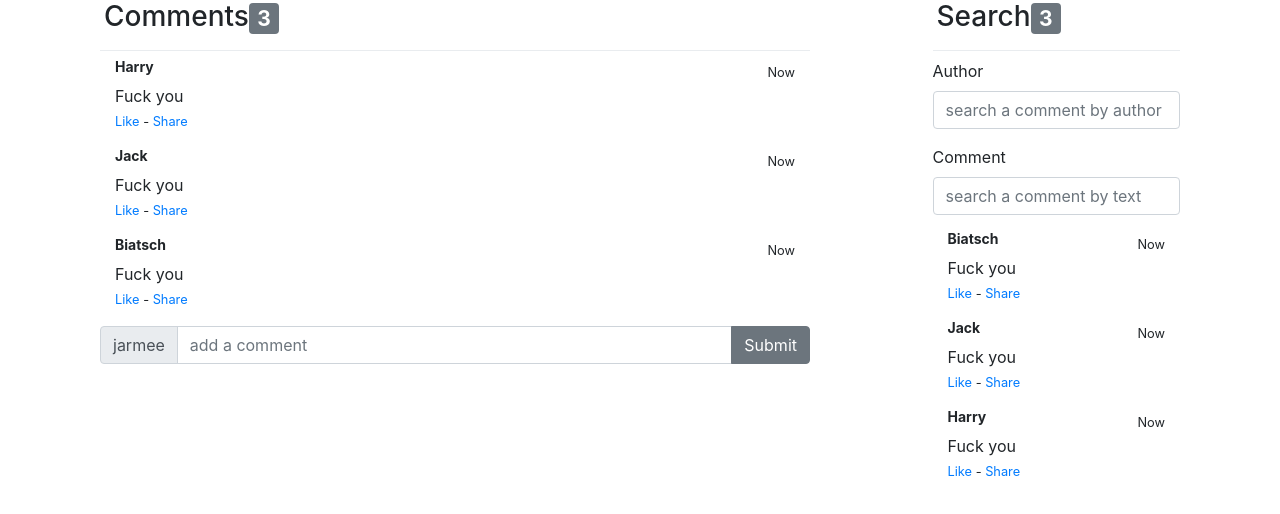
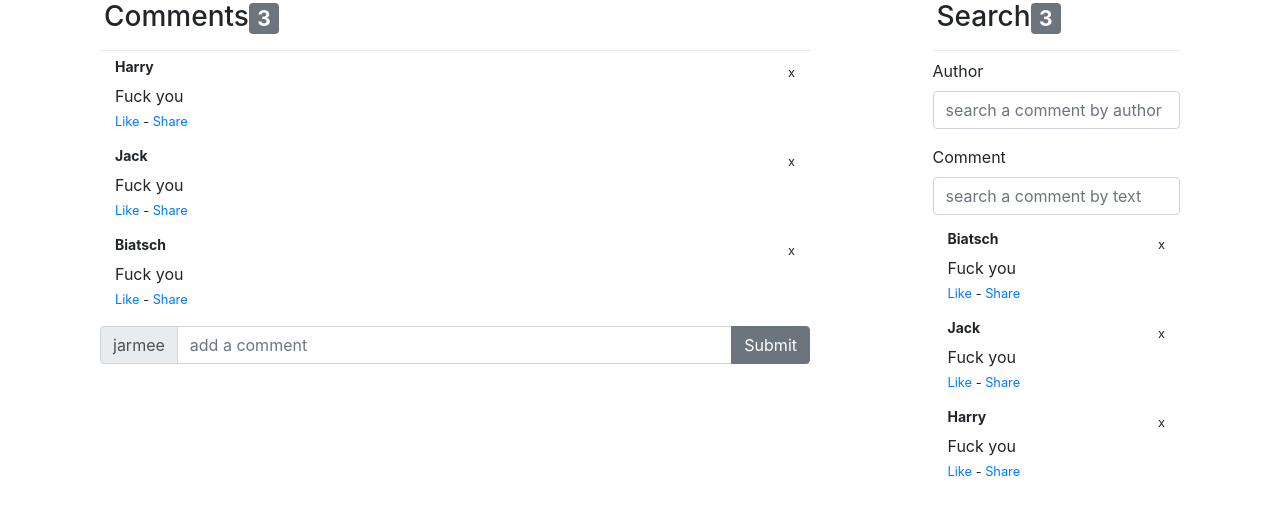
Before and after one commit to jarmee/ngrx-example-app, an Angular app: page / in a window 1280 px wide. Shown: the top 514 px of the page. Built offline with nearby package versions, Linux system fonts and the light colour scheme.

Commit message:
Further optimization

```diff
--- a/src/app/comment-without-ngrx/comment-without-ngrx.component.html
+++ b/src/app/comment-without-ngrx/comment-without-ngrx.component.html
@@ -5,7 +5,7 @@
         <eml-comment-counter [count]="comments?.length">Comments</eml-comment-counter>
       </div>
       <div class="dropdown-divider"></div>
-      <eml-comment-list [comments]="comments"></eml-comment-list>
+      <eml-comment-list [comments]="comments" (deleted)="onCommentDeleted($event)"></eml-comment-list>
       <eml-comment-input (commentCreated)="onCommentCreated($event)"></eml-comment-input>
     </div>
     <div class="col-3 offset-1">
@@ -14,7 +14,7 @@
       </div>
       <div class="dropdown-divider"></div>
       <eml-comment-search-input (searchComment)="onSearchComment($event)"></eml-comment-search-input>
-      <eml-comment-search-result [comments]="filteredComments"></eml-comment-search-result>
+      <eml-comment-search-result [comments]="filteredComments" (deleted)="onCommentDeleted($event)"></eml-comment-search-result>
     </div>
   </div>
 </div>
--- a/src/app/comment-without-ngrx/comment-without-ngrx.component.ts
+++ b/src/app/comment-without-ngrx/comment-without-ngrx.component.ts
@@ -32,7 +32,16 @@ export class CommentWithoutNgrxComponent {
       ...this.comments,
       newComment
     ];
+    this.updateFilteredComments();
+  }
 
+  onCommentDeleted(deletedComment: Comment) {
+    const deletedIndex = this.comments.indexOf(deletedComment);
+    this.comments.splice(deletedIndex, 1);
+    this.updateFilteredComments();
+  }
+
+  private updateFilteredComments() {
     this.filteredComments = this.comments.filter((comment) => (
       (comment.author.includes(this.search.author) || this.search.author === null)
       && (comment.text.includes(this.search.text) || this.search.text === null)
--- a/src/app/shared/comment-list/comment-list.component.html
+++ b/src/app/shared/comment-list/comment-list.component.html
@@ -1,3 +1,8 @@
-<div class="comment-list container">
-  <eml-comment *ngFor="let comment of comments" [comment]="comment"></eml-comment>
+<div class="comment-list container" *ngIf="comments?.length > 0; else nothingAvailable">
+  <eml-comment *ngFor="let comment of comments" [comment]="comment" (deleted)="onCommentDeleted($event)"></eml-comment>
 </div>
+<ng-template #nothingAvailable>
+  <div class="comment-list container">
+    Start a conversation....
+  </div>
+</ng-template>
--- a/src/app/shared/comment-list/comment-list.component.ts
+++ b/src/app/shared/comment-list/comment-list.component.ts
@@ -1,4 +1,4 @@
-import { Component, OnInit, Input } from '@angular/core';
+import { Component, OnInit, Input, Output, EventEmitter } from '@angular/core';
 
 @Component({
   selector: 'eml-comment-list',
@@ -8,4 +8,11 @@ import { Component, OnInit, Input } from '@angular/core';
 export class CommentListComponent {
   @Input()
   comments: Comment[];
+
+  @Output()
+  deleted: EventEmitter<Comment> = new EventEmitter<Comment>();
+
+  onCommentDeleted(comment: Comment) {
+    this.deleted.emit(comment);
+  }
 }
--- a/src/app/shared/comment-search-result/comment-search-result.component.html
+++ b/src/app/shared/comment-search-result/comment-search-result.component.html
@@ -1,5 +1,5 @@
 <div class="container" *ngIf="comments?.length > 0; else notfound">
-    <eml-comment *ngFor="let comment of comments" [comment]="comment"></eml-comment>
+    <eml-comment *ngFor="let comment of comments" [comment]="comment" (deleted)="onCommentDeleted($event)"></eml-comment>
 </div>
 <ng-template #notfound>
   Nothing found....
--- a/src/app/shared/comment-search-result/comment-search-result.component.ts
+++ b/src/app/shared/comment-search-result/comment-search-result.component.ts
@@ -1,4 +1,4 @@
-import { Component, OnInit, Input } from '@angular/core';
+import { Component, OnInit, Input, Output, EventEmitter } from '@angular/core';
 import { Comment } from '../comment/comment.model';
 
 @Component({
@@ -17,4 +17,11 @@ export class CommentSearchResultComponent {
   get comments(): Comment[] {
     return this.commentList.reverse().slice(0, 3);
   }
+
+  @Output()
+  deleted: EventEmitter<Comment> = new EventEmitter<Comment>();
+
+  onCommentDeleted(comment: Comment) {
+    this.deleted.emit(comment);
+  }
 }
--- a/src/app/shared/comment/comment.component.css
+++ b/src/app/shared/comment/comment.component.css
@@ -6,3 +6,7 @@
 :host {
   border-bottom: 1px dotted #ccc;
 }
+
+.delete {
+  cursor: pointer;
+}
--- a/src/app/shared/comment/comment.component.html
+++ b/src/app/shared/comment/comment.component.html
@@ -4,5 +4,5 @@
       {{comment.text}}
       <p><small><a href="">Like</a> - <a href="">Share</a></small></p>
     </div>
-    <p class="pull-right"><small>Now</small></p>
+    <p class="pull-right"><small class="delete" (click)="onClick()">x</small></p>
   </div>
--- a/src/app/shared/comment/comment.component.ts
+++ b/src/app/shared/comment/comment.component.ts
@@ -1,4 +1,4 @@
-import { Component, OnInit, Input } from '@angular/core';
+import { Component, OnInit, Input, Output, EventEmitter } from '@angular/core';
 import { Comment } from './comment.model';
 
 @Component({
@@ -9,4 +9,11 @@ import { Comment } from './comment.model';
 export class CommentComponent  {
   @Input()
   comment: Comment;
+
+  @Output()
+  deleted: EventEmitter<Comment> = new EventEmitter<Comment>();
+
+  onClick() {
+    this.deleted.emit(this.comment);
+  }
 }
```
